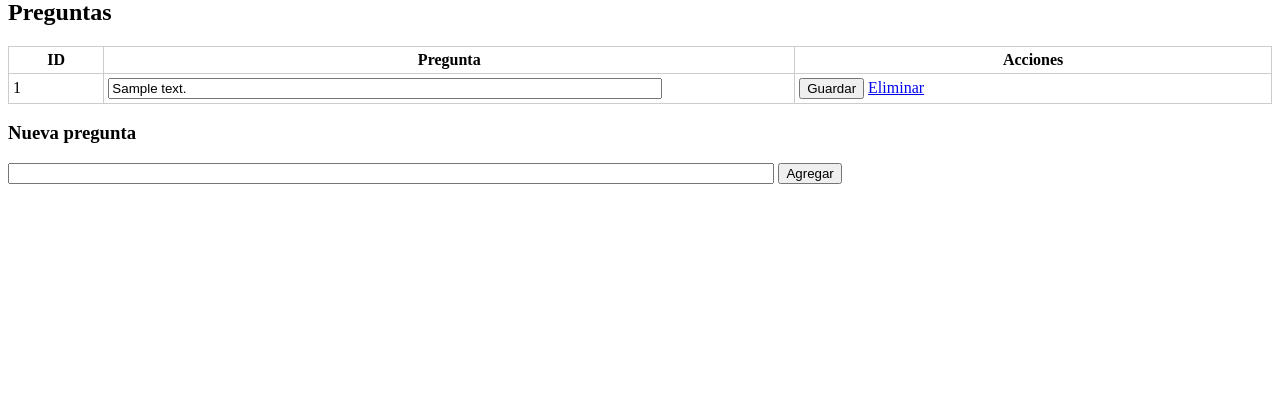
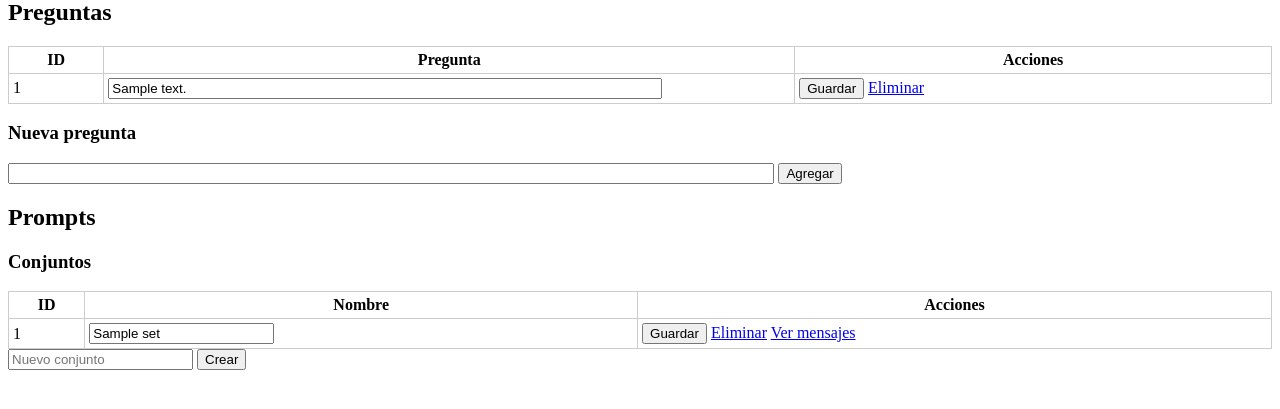
Before and after one commit to harkoy/merlin_playground, a PHP site: page /admin.php in a window 1280 px wide. Shown: the part 244-653 px from the top of the page. Run offline with PHP 8.4, Linux system fonts and the light colour scheme; the visitor is signed in with stand-in values (Sample User, id 1); tables that the repository leaves empty hold one stand-in row (values such as "Sample post").

Commit message:
Enable prompt CRUD in admin

```diff
--- a/admin.php
+++ b/admin.php
@@ -14,7 +14,10 @@ if (isset($_GET['delete_user'])) {
 }
 
 // Handle question add/update/delete
+$selectedSet = isset($_GET['prompt_set']) ? (int)$_GET['prompt_set'] : null;
+
 if ($_SERVER['REQUEST_METHOD'] === 'POST') {
+    // questions
     if (isset($_POST['new_question'])) {
         $stmt = $pdo->prepare('INSERT INTO preguntas_admin (texto_pregunta) VALUES (?)');
         $stmt->execute([$_POST['new_question']]);
@@ -27,15 +30,50 @@ if ($_SERVER['REQUEST_METHOD'] === 'POST') {
         $stmt = $pdo->prepare('UPDATE usuarios SET prompt_set_id = ? WHERE id = ?');
         $stmt->execute([$_POST['prompt_set_id'], $_POST['user_id']]);
     }
+
+    // prompt set operations
+    if (isset($_POST['add_set'])) {
+        $stmt = $pdo->prepare('INSERT INTO prompt_sets (nombre) VALUES (?)');
+        $stmt->execute([$_POST['new_set_name']]);
+        $selectedSet = $pdo->lastInsertId();
+    }
+    if (isset($_POST['rename_set'])) {
+        $stmt = $pdo->prepare('UPDATE prompt_sets SET nombre = ? WHERE id = ?');
+        $stmt->execute([$_POST['set_name'], $_POST['set_id']]);
+    }
+
+    if (isset($_POST['add_line'])) {
+        $stmt = $pdo->prepare('INSERT INTO prompt_lines (set_id, role, content, orden) VALUES (?,?,?,?)');
+        $stmt->execute([$selectedSet, $_POST['line_role'], $_POST['line_content'], (int)$_POST['line_order']]);
+    }
+    if (isset($_POST['edit_line'])) {
+        $stmt = $pdo->prepare('UPDATE prompt_lines SET role = ?, content = ?, orden = ? WHERE id = ?');
+        $stmt->execute([$_POST['line_role'], $_POST['line_content'], (int)$_POST['line_order'], $_POST['line_id']]);
+    }
 }
 if (isset($_GET['del_question'])) {
     $stmt = $pdo->prepare('DELETE FROM preguntas_admin WHERE id = ?');
     $stmt->execute([$_GET['del_question']]);
 }
+if (isset($_GET['del_set'])) {
+    $stmt = $pdo->prepare('DELETE FROM prompt_sets WHERE id = ?');
+    $stmt->execute([$_GET['del_set']]);
+    $selectedSet = null;
+}
+if (isset($_GET['del_line']) && $selectedSet) {
+    $stmt = $pdo->prepare('DELETE FROM prompt_lines WHERE id = ? AND set_id = ?');
+    $stmt->execute([$_GET['del_line'], $selectedSet]);
+}
 
 $users = $pdo->query('SELECT id, nombre, apellido, email, telefono, es_admin, prompt_set_id FROM usuarios')->fetchAll();
 $promptSets = $pdo->query('SELECT id, nombre FROM prompt_sets ORDER BY id')->fetchAll();
 $questions = $pdo->query('SELECT id, texto_pregunta FROM preguntas_admin ORDER BY id')->fetchAll();
+$promptLines = [];
+if ($selectedSet) {
+    $stmt = $pdo->prepare('SELECT id, role, content, orden FROM prompt_lines WHERE set_id = ? ORDER BY orden');
+    $stmt->execute([$selectedSet]);
+    $promptLines = $stmt->fetchAll();
+}
 ?>
 <!DOCTYPE html>
 <html lang="es">
@@ -96,5 +134,67 @@ th,td{border:1px solid #ccc; padding:4px;}
 <input type="text" name="new_question" style="width:60%">
 <button type="submit">Agregar</button>
 </form>
+
+<h2>Prompts</h2>
+<h3>Conjuntos</h3>
+<table>
+<tr><th>ID</th><th>Nombre</th><th>Acciones</th></tr>
+<?php foreach ($promptSets as $pset): ?>
+<tr>
+<form method="post" action="?prompt_set=<?php echo $pset['id']; ?>">
+<td><?php echo $pset['id']; ?><input type="hidden" name="set_id" value="<?php echo $pset['id']; ?>"></td>
+<td><input type="text" name="set_name" value="<?php echo htmlspecialchars($pset['nombre']); ?>"></td>
+<td>
+<button type="submit" name="rename_set">Guardar</button>
+<a href="?del_set=<?php echo $pset['id']; ?>" onclick="return confirm('Eliminar set?')">Eliminar</a>
+<a href="?prompt_set=<?php echo $pset['id']; ?>">Ver mensajes</a>
+</td>
+</form>
+</tr>
+<?php endforeach; ?>
+</table>
+<form method="post">
+<input type="text" name="new_set_name" placeholder="Nuevo conjunto">
+<button type="submit" name="add_set">Crear</button>
+</form>
+
+<?php if ($selectedSet): ?>
+<h3>Mensajes del set <?php echo $selectedSet; ?></h3>
+<table>
+<tr><th>Orden</th><th>Rol</th><th>Contenido</th><th>Acciones</th></tr>
+<?php foreach ($promptLines as $line): ?>
+<tr>
+<form method="post" action="?prompt_set=<?php echo $selectedSet; ?>">
+<td>
+<input type="hidden" name="line_id" value="<?php echo $line['id']; ?>">
+<input type="number" name="line_order" value="<?php echo $line['orden']; ?>" style="width:50px">
+</td>
+<td>
+<select name="line_role">
+<option value="system" <?php if($line['role']=='system') echo 'selected'; ?>>system</option>
+<option value="assistant" <?php if($line['role']=='assistant') echo 'selected'; ?>>assistant</option>
+<option value="user" <?php if($line['role']=='user') echo 'selected'; ?>>user</option>
+</select>
+</td>
+<td><textarea name="line_content" rows="2" cols="60"><?php echo htmlspecialchars($line['content']); ?></textarea></td>
+<td>
+<button type="submit" name="edit_line">Guardar</button>
+<a href="?prompt_set=<?php echo $selectedSet; ?>&del_line=<?php echo $line['id']; ?>" onclick="return confirm('Eliminar mensaje?')">Eliminar</a>
+</td>
+</form>
+</tr>
+<?php endforeach; ?>
+</table>
+<form method="post" action="?prompt_set=<?php echo $selectedSet; ?>">
+<input type="number" name="line_order" value="<?php echo count($promptLines)+1; ?>" style="width:50px">
+<select name="line_role">
+<option value="system">system</option>
+<option value="assistant">assistant</option>
+<option value="user">user</option>
+</select>
+<input type="text" name="line_content" style="width:60%">
+<button type="submit" name="add_line">Agregar</button>
+</form>
+<?php endif; ?>
 </body>
 </html>
```
Also changed, not shown: init_prompts.php (+7 -0 lines), README.md.
